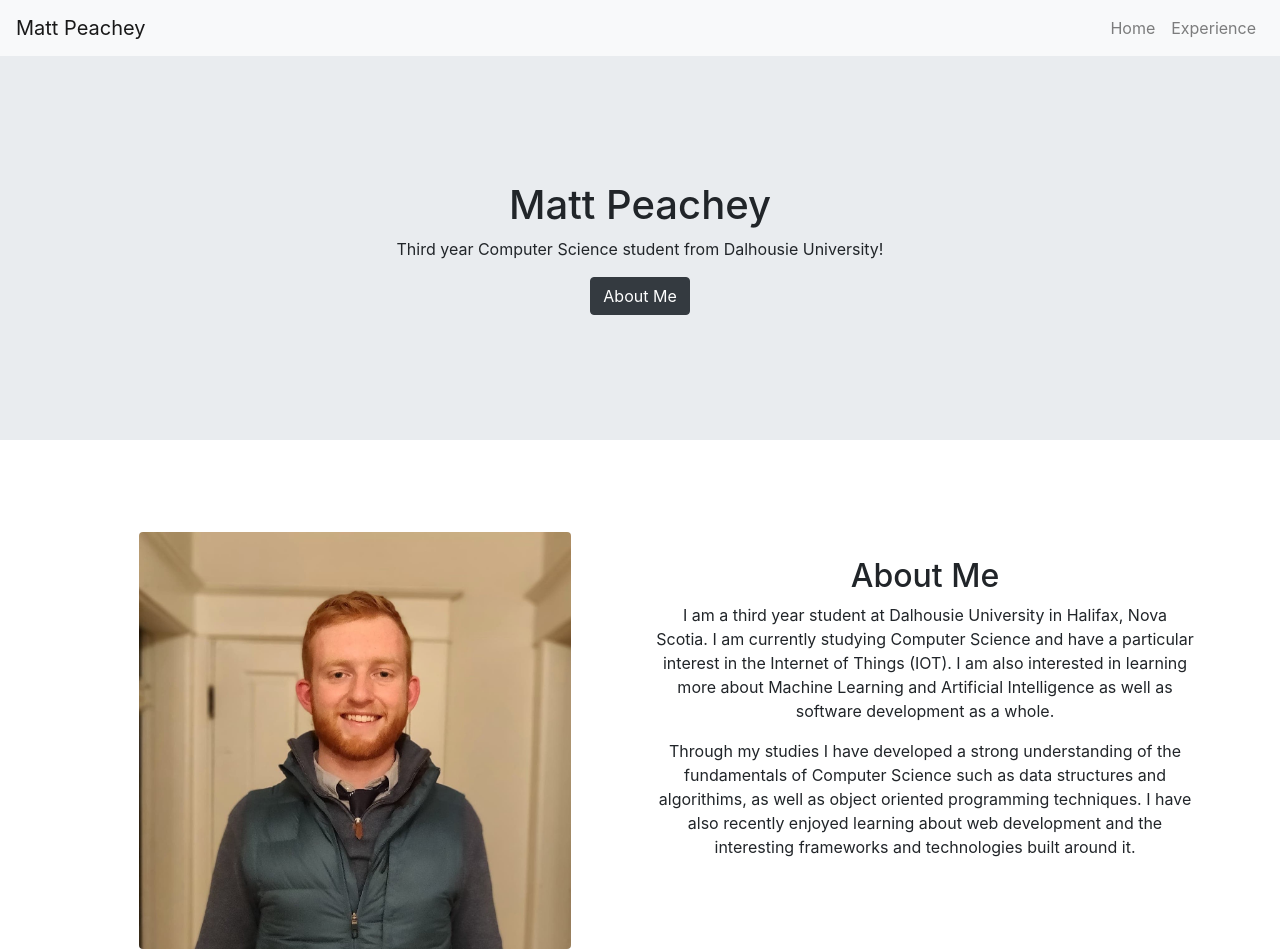
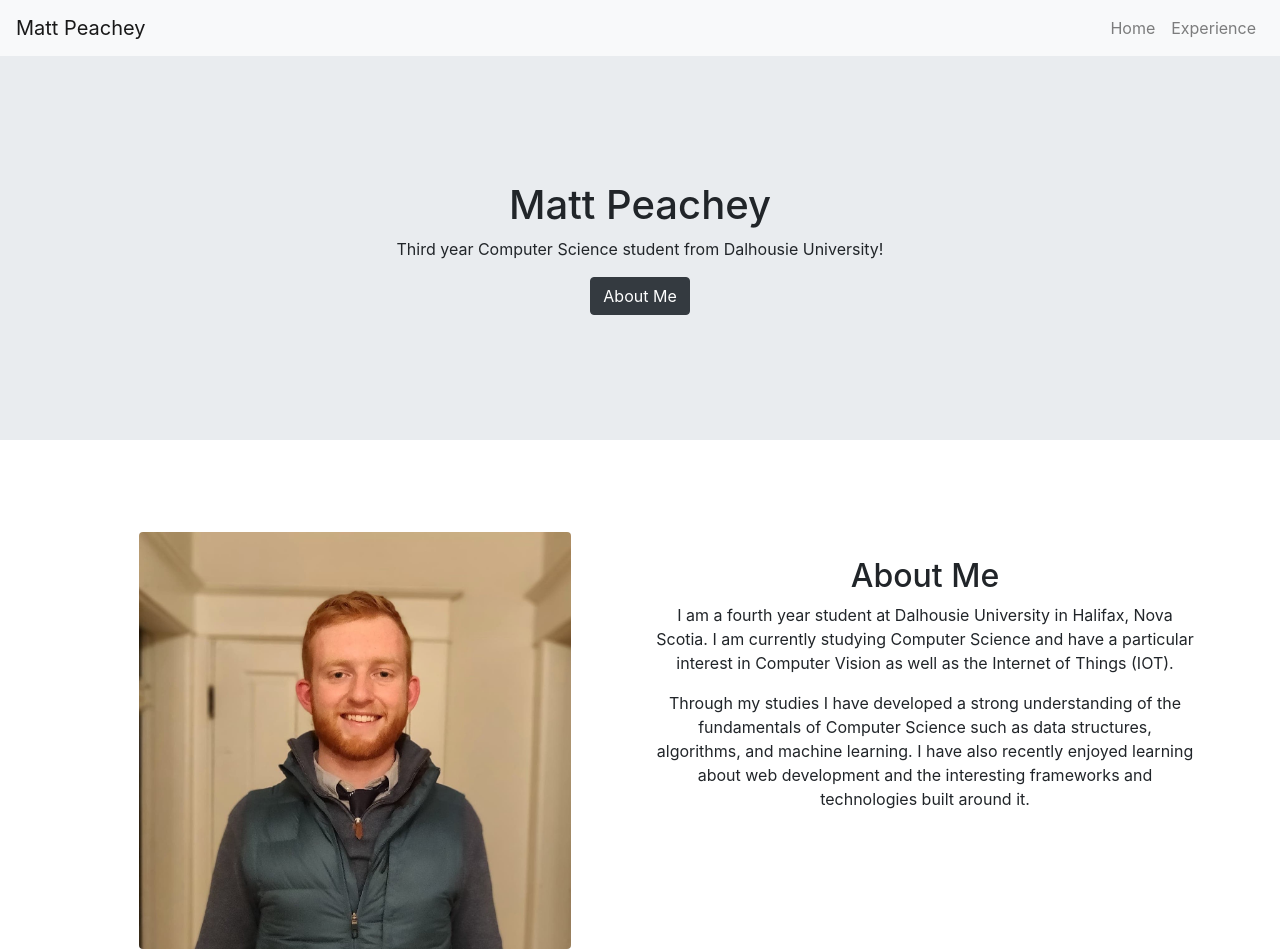
Before and after one commit to peacheym/PeacheyWeb, a React (Create React App) app: page / in a window 1280 px wide. Shown: the top 952 px of the page. Built offline with nearby package versions, Linux system fonts and the light colour scheme.

Commit message:
Update about component to reflect my actual school year.

```diff
--- a/src/home/About.js
+++ b/src/home/About.js
@@ -12,8 +12,8 @@ class About extends Component {
             </Col>
             <Col md>
                 <h2>About Me</h2>
-                <p>I am a third year student at Dalhousie University in Halifax, Nova Scotia. I am currently studying Computer Science and have a particular interest in the Internet of Things (IOT). I am also interested in learning more about Machine Learning and Artificial Intelligence as well as software development as a whole.</p>
-                <p>Through my studies I have developed a strong understanding of the fundamentals of Computer Science such as data structures and algorithims, as well as object oriented programming techniques. I have also recently enjoyed learning about web development and the interesting frameworks and technologies built around it.</p>
+                <p>I am a fourth year student at Dalhousie University in Halifax, Nova Scotia. I am currently studying Computer Science and have a particular interest in Computer Vision as well as the Internet of Things (IOT).</p>
+                <p>Through my studies I have developed a strong understanding of the fundamentals of Computer Science such as data structures, algorithms, and machine learning. I have also recently enjoyed learning about web development and the interesting frameworks and technologies built around it.</p>
             </Col>
         </Row>
       </Container>
```
